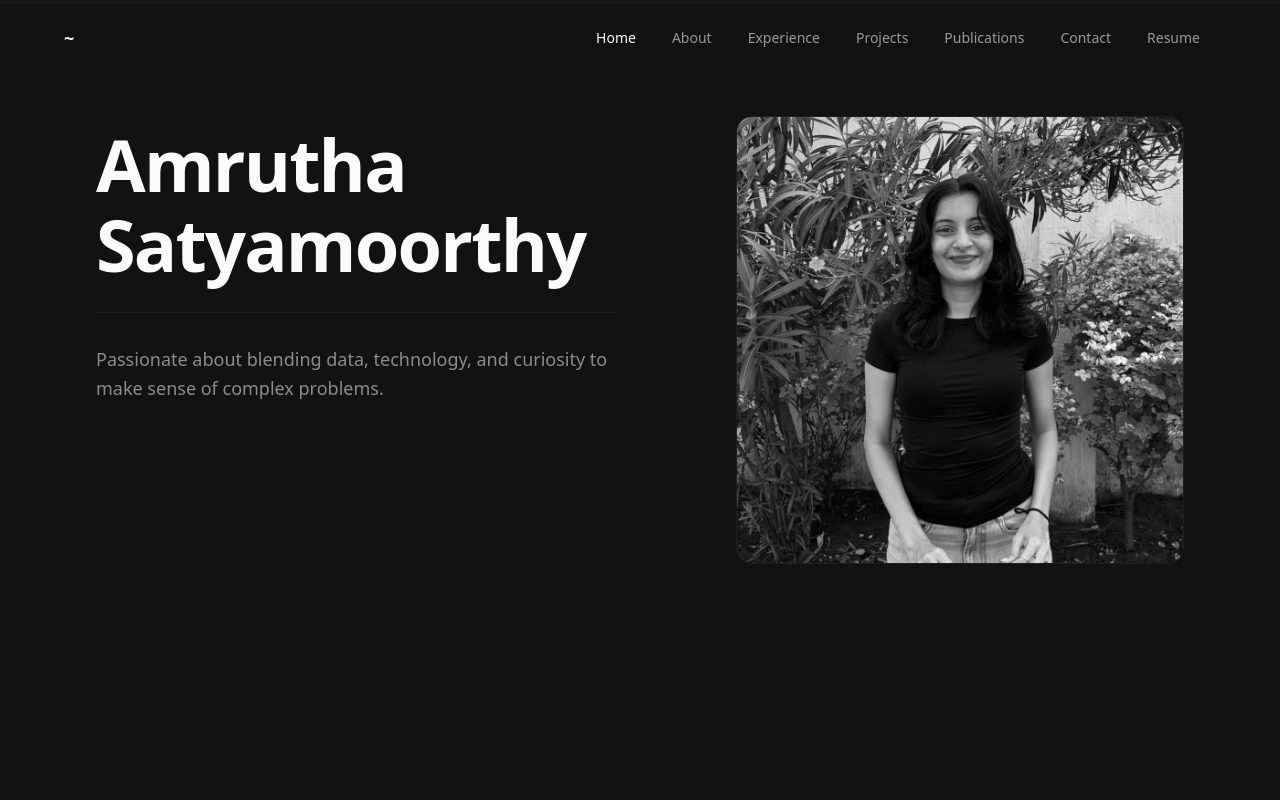
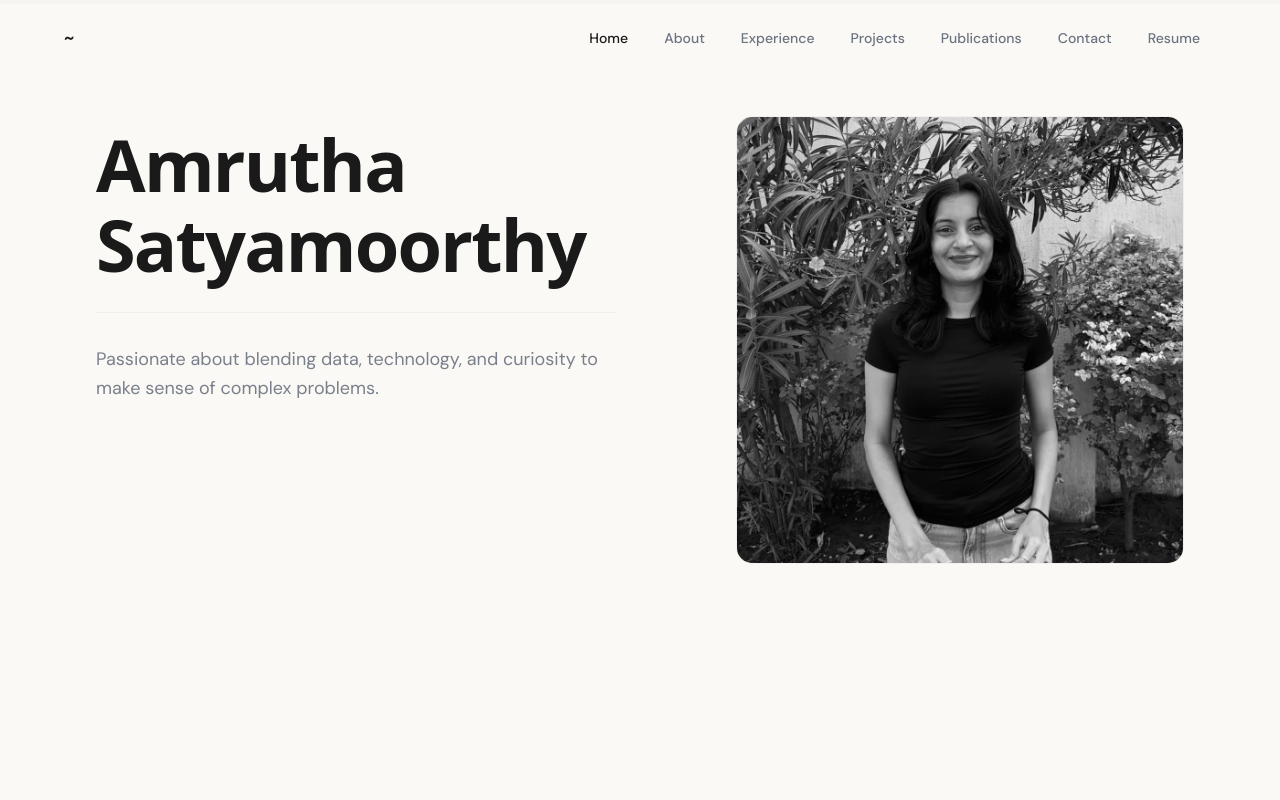
Before and after one commit to amrutha2912/amrutha-satyamoorthy, a React (Vite) app: page / in a window 1280 px wide. Shown: the top 800 px of the page. Built offline with nearby package versions, Linux system fonts and the light colour scheme; the HTML template or start-up script is replaced by a standard one.

Commit message:
Update index.css

```diff
--- a/src/index.css
+++ b/src/index.css
@@ -2,255 +2,94 @@
 @tailwind components;
 @tailwind utilities;
 
-/* Definition of the design system. All colors, gradients, fonts, etc should be defined here.
-All colors MUST be HSL.
-*/
+@layer base {
+  :root {
+    --bg: 44 33% 97%;           /* #faf9f6 warm off-white */
+    --ink: 0 0% 10%;            /* #1a1a1a near black */
+    --ink-muted: 220 9% 46%;    /* #6b7280 muted gray */
+    --accent: 152 41% 30%;      /* #2d6a4f deep green */
+    --line: 30 15% 88%;         /* subtle warm border */
 
-@layer utilities {
-  @keyframes marquee-left {
-    0% {
-      transform: translateX(0);
-    }
-    100% {
-      transform: translateX(-50%);
-    }
+    /* shadcn carryover (kept so existing ui/* components don't break) */
+    --background: var(--bg);
+    --foreground: var(--ink);
+    --card: var(--bg);
+    --card-foreground: var(--ink);
+    --popover: var(--bg);
+    --popover-foreground: var(--ink);
+    --primary: var(--ink);
+    --primary-foreground: var(--bg);
+    --secondary: 30 15% 92%;
+    --secondary-foreground: var(--ink);
+    --muted: 30 15% 92%;
+    --muted-foreground: var(--ink-muted);
+    --accent-foreground: var(--bg);
+    --destructive: 0 70% 50%;
+    --destructive-foreground: var(--bg);
+    --border: var(--line);
+    --input: var(--line);
+    --ring: var(--accent);
+    --radius: 0.25rem;
   }
 
-  @keyframes marquee-right {
-    0% {
-      transform: translateX(-50%);
-    }
-    100% {
-      transform: translateX(0);
-    }
+  * {
+    @apply border-border;
   }
 
-  .animate-marquee-left {
-    animation: marquee-left 30s linear infinite;
+  html {
+    scroll-behavior: smooth;
   }
 
-  .animate-marquee-left:hover {
-    animation-play-state: paused;
+  body {
+    background: hsl(var(--bg));
+    color: hsl(var(--ink));
+    font-family: 'DM Sans', system-ui, sans-serif;
+    font-feature-settings: 'ss01', 'cv11';
+    -webkit-font-smoothing: antialiased;
+    -moz-osx-font-smoothing: grayscale;
+    line-height: 1.65;
   }
 
-  .animate-marquee-right {
-    animation: marquee-right 30s linear infinite;
+  h1, h2, h3, h4 {
+    font-family: 'DM Serif Display', Georgia, serif;
+    font-weight: 400;
+    letter-spacing: -0.01em;
+    line-height: 1.15;
   }
 
-  .animate-marquee-right:hover {
-    animation-play-state: paused;
-  }
-}
-
-@layer base {
-  :root {
-    --background: 0 0% 7%;
-    --foreground: 0 0% 98%;
-
-    --card: 0 0% 10%;
-    --card-foreground: 0 0% 98%;
-
-    --popover: 0 0% 10%;
-    --popover-foreground: 0 0% 98%;
-
-    --primary: 0 0% 98%;
-    --primary-foreground: 0 0% 7%;
-
-    --secondary: 0 0% 15%;
-    --secondary-foreground: 0 0% 85%;
-
-    --muted: 0 0% 20%;
-    --muted-foreground: 0 0% 60%;
-
-    --accent: 220 80% 55%;
-    --accent-foreground: 0 0% 98%;
-    --accent-light: 220 80% 65%;
-    --accent-dark: 220 80% 40%;
-
-    --destructive: 0 84% 60%;
-    --destructive-foreground: 0 0% 98%;
-
-    --border: 0 0% 20%;
-    --input: 0 0% 20%;
-    --ring: 0 0% 40%;
-
-    --radius: 0.5rem;
-
-    /* Custom tokens for portfolio */
-    --gradient-primary: linear-gradient(135deg, hsl(0 0% 7%) 0%, hsl(0 0% 12%) 100%);
-    --gradient-accent: linear-gradient(135deg, hsl(0 0% 15%) 0%, hsl(0 0% 25%) 100%);
-    --gradient-subtle: linear-gradient(180deg, hsl(0 0% 7%) 0%, hsl(0 0% 10%) 100%);
-    --gradient-overlay: linear-gradient(180deg, hsl(0 0% 0% / 0.8) 0%, hsl(0 0% 0% / 0.4) 100%);
-
-    --shadow-sm: 0 1px 2px 0 hsl(0 0% 0% / 0.3);
-    --shadow-md: 0 4px 6px -1px hsl(0 0% 0% / 0.4), 0 2px 4px -2px hsl(0 0% 0% / 0.3);
-    --shadow-lg: 0 10px 15px -3px hsl(0 0% 0% / 0.5), 0 4px 6px -4px hsl(0 0% 0% / 0.4);
-    --shadow-xl: 0 20px 25px -5px hsl(0 0% 0% / 0.6), 0 8px 10px -6px hsl(0 0% 0% / 0.5);
-    --shadow-glow: 0 0 40px hsl(0 0% 100% / 0.05);
-
-    --transition-smooth: all 0.3s cubic-bezier(0.4, 0, 0.2, 1);
-    --transition-bounce: all 0.4s cubic-bezier(0.68, -0.55, 0.265, 1.55);
+  ::selection {
+    background: hsl(var(--accent));
+    color: hsl(var(--bg));
   }
 }
 
 @layer utilities {
-  /* Mobile tap effect for cards */
-  .tap-effect {
-    @apply active:scale-[0.98] transition-transform duration-150 ease-out;
+  .font-serif {
+    font-family: 'DM Serif Display', Georgia, serif;
   }
-
-  /* Smooth bounce animation */
-  @keyframes bounce-subtle {
-    0%, 100% {
-      transform: translateY(0);
-    }
-    50% {
-      transform: translateY(-4px);
-    }
+  .font-sans {
+    font-family: 'DM Sans', system-ui, sans-serif;
   }
-
-  .animate-bounce-subtle {
-    animation: bounce-subtle 0.6s ease-in-out;
+  .text-ink {
+    color: hsl(var(--ink));
   }
-
-  .hover-lift {
-    @apply transition-all duration-500 ease-out;
+  .text-muted {
+    color: hsl(var(--ink-muted));
   }
-
-  .hover-lift:hover {
-    @apply -translate-y-1;
+  .text-accent {
+    color: hsl(var(--accent));
   }
-
-  .text-gradient {
-    @apply bg-gradient-to-r from-foreground to-muted-foreground bg-clip-text text-transparent;
+  .bg-warm {
+    background: hsl(var(--bg));
   }
-
-  .text-gradient-shift {
-    background: linear-gradient(90deg, hsl(var(--foreground)), hsl(var(--muted-foreground)), hsl(var(--foreground)));
-    background-size: 200% 100%;
-    background-clip: text;
-    -webkit-background-clip: text;
-    -webkit-text-fill-color: transparent;
-    transition: background-position 0.5s ease;
+  .border-line {
+    border-color: hsl(var(--line));
   }
-
-  .text-gradient-shift:hover {
-    background-position: 100% 0;
-  }
-
-  .animated-underline {
-    @apply relative;
-  }
-
-  .animated-underline::after {
-    content: '';
-    @apply absolute bottom-0 left-0 w-0 h-[1px] bg-foreground transition-all duration-300;
-  }
-
-  .animated-underline:hover::after {
-    @apply w-full;
-  }
-
-  .card-hover {
-    @apply transition-all duration-500 ease-out;
-  }
-
-  .card-hover:hover {
-    @apply -translate-y-2 scale-[1.02];
-    transform: translateY(-8px) scale(1.02) rotateX(2deg);
-  }
-
-  .magnetic-hover {
-    transition: transform 0.2s ease-out;
-  }
-
-  /* Section transition animations */
-  .section-transition {
-    @apply opacity-0 translate-y-8;
-    transition: opacity 0.8s cubic-bezier(0.16, 1, 0.3, 1),
-                transform 0.8s cubic-bezier(0.16, 1, 0.3, 1);
-  }
-
-  .section-transition.active {
-    @apply opacity-100 translate-y-0;
+  .container-narrow {
+    max-width: 900px;
+    margin-left: auto;
+    margin-right: auto;
+    padding-left: 1.5rem;
+    padding-right: 1.5rem;
   }
 }
-
-.section-reveal {
-  opacity: 0;
-  transform: translateY(30px);
-  transition: opacity 0.8s ease-out, transform 0.8s ease-out;
-}
-
-.section-reveal.visible {
-  opacity: 1;
-  transform: translateY(0);
-}
-
-.stagger-item {
-  opacity: 0;
-  transform: translateY(20px);
-  transition: opacity 0.5s ease-out, transform 0.5s ease-out;
-}
-
-.stagger-item.visible {
-  opacity: 1;
-  transform: translateY(0);
-}
-
-/* Custom cursor */
-.custom-cursor {
-  @apply fixed w-2 h-2 bg-foreground rounded-full pointer-events-none z-[9999] mix-blend-difference;
-  transform: translate(-50%, -50%);
-  transition: width 0.2s ease, height 0.2s ease;
-}
-
-.custom-cursor.cursor-pointer {
-  @apply w-12 h-12 bg-transparent border-2 border-foreground;
-}
-
-.custom-cursor.cursor-hidden {
-  @apply opacity-0;
-}
-
-.custom-cursor-trail {
-  @apply fixed w-8 h-8 border border-foreground/30 rounded-full pointer-events-none z-[9998] mix-blend-difference;
-  transform: translate(-50%, -50%);
-  transition: width 0.3s ease, height 0.3s ease, opacity 0.3s ease;
-}
-
-.custom-cursor-trail.cursor-pointer {
-  @apply w-16 h-16;
-}
-
-.custom-cursor-trail.cursor-hidden {
-  @apply opacity-0;
-}
-
-@keyframes gradient-shift {
-  0% {
-    background-position: 0% 50%;
-  }
-  50% {
-    background-position: 100% 50%;
-  }
-  100% {
-    background-position: 0% 50%;
-  }
-}
-
-.animated-gradient-bg {
-  background: linear-gradient(45deg, hsl(var(--background)), hsl(var(--muted)), hsl(var(--background)));
-  background-size: 200% 200%;
-  animation: gradient-shift 15s ease infinite;
-}
-
-@layer base {
-  * {
-    @apply border-border;
-  }
-
-  body {
-    @apply bg-background text-foreground;
-  }
-}
```
